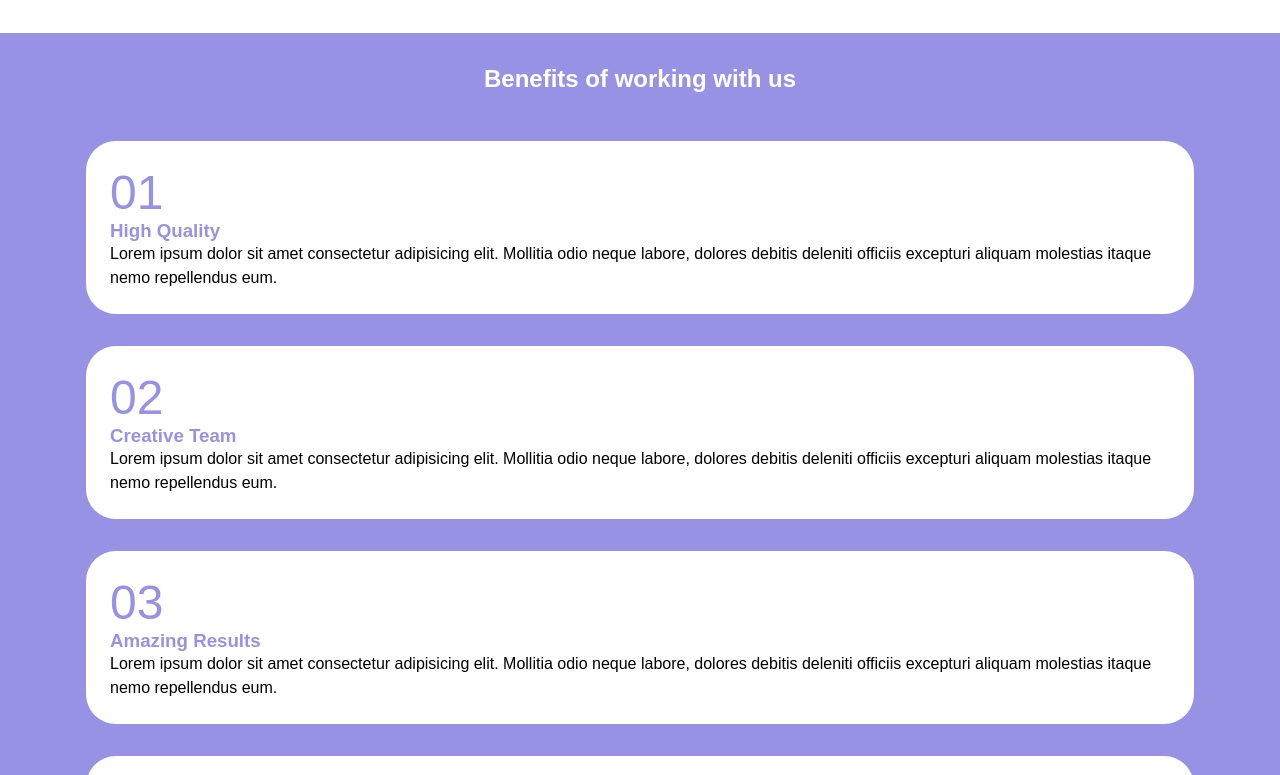
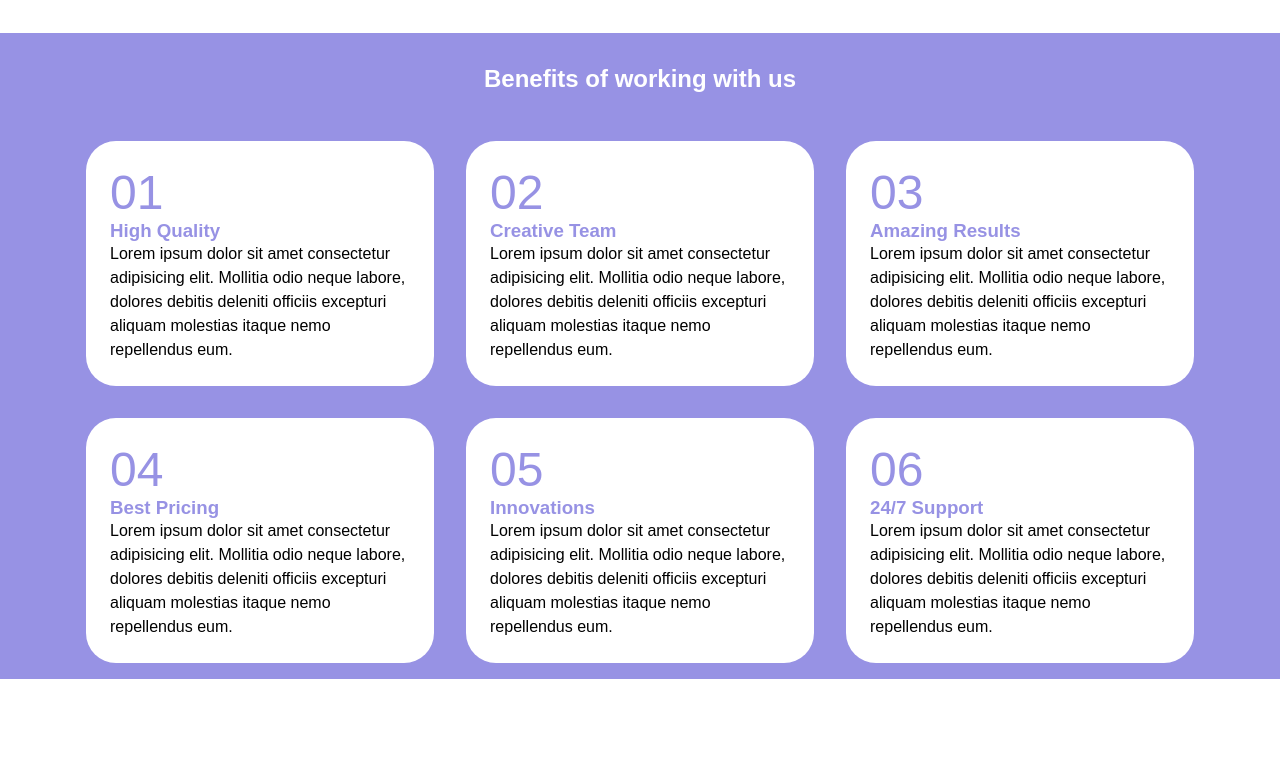
Before and after one commit to HiranyaRanawaka99/htmlcss-responsive-layout, a plain HTML site: page index.html in a window 1280 px wide. Shown: the part 3100-3875 px from the top of the page. After the commit the page ends 3811 px from the top, so only its background shows below. Drawn offline with Linux system fonts and the light colour scheme.

Commit message:
feat: section 4 media query

```diff
--- a/assets/css/style.css
+++ b/assets/css/style.css
@@ -186,6 +186,9 @@ section {
 .testimonials {
     text-align: center;
 }
+.testimonials h2 {
+    color:var(--secondary-color);
+}
 
 .testimonials p {
     margin:1rem ;
@@ -244,8 +247,18 @@ section {
         align-items: center;
     }
 
-    #section-3 p {
+    .content p {
         text-align: left;
+    }
+
+        /*section-4*/
+    #section-4 .row {
+        display: flex;
+        flex-wrap: wrap;
+    }
+
+    #section-4 .col {
+        width: calc(100%/2);
     }
 
 
@@ -283,6 +296,11 @@ section {
         width: 50%;
     }
 
+        /*section-4*/
+
+    #section-4 .col{
+        width: calc(100%/3);
+    }
 
 
 }
--- a/index.html
+++ b/index.html
@@ -193,7 +193,7 @@
                 </div>
                 <div class="col">
                     <div class="card">
-                        <p class="big-font">06</p>
+                        <span class="big-font">06</span>
                         <h3>24/7 Support</h3>
                         <p>
                             Lorem ipsum dolor sit amet consectetur adipisicing elit. Mollitia odio neque labore, dolores debitis deleniti officiis excepturi aliquam molestias itaque nemo repellendus eum.
```
